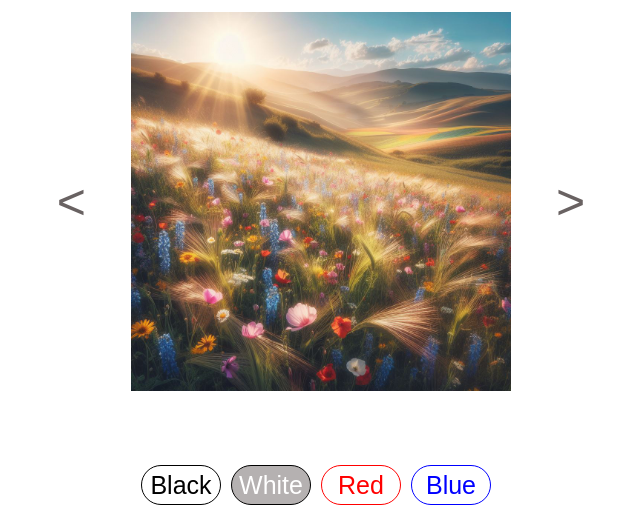
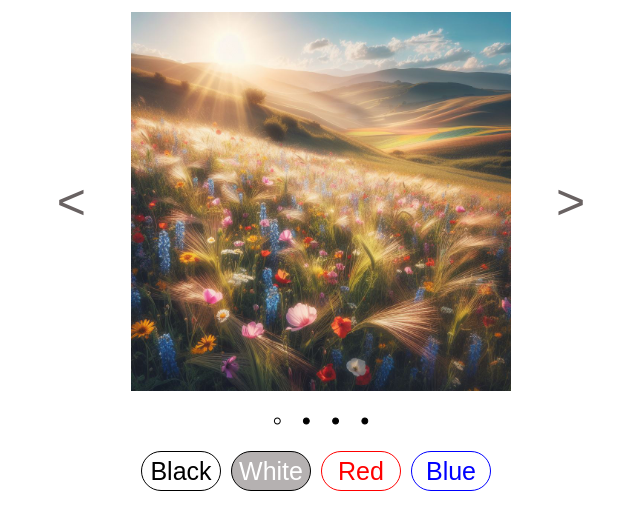
Before and after one commit to kKrksh/krksh, a plain HTML site: page index.html in a window 1280 px wide. Shown: the part 73-601 px from the top of the page, without its empty margins (319-959 px from the left). Drawn offline with Linux system fonts and the light colour scheme.

Commit message:
Update style.css

```diff
--- a/style.css
+++ b/style.css
@@ -21,6 +21,7 @@
   display: flex;
   justify-content: center;
   align-items: center;
+  margin: 0px;
 }
 #display {
   width: 30%;
@@ -64,7 +65,6 @@
   display: flex;
   justify-content: center;
   align-items: center;
-  margin-top: 40px;
 }
 #black, #white, #red, #blue{
   width: 80px;
@@ -100,3 +100,29 @@
   margin-top: 20px;
   align-content: center;
 }
+#picProg{
+  display: flex;
+  justify-content: center;
+  align-items: center;
+}
+#center{
+  display: flex;
+  justify-content: center;
+  align-items: center;
+  margin: 0px;
+  height: 60px
+}
+#current{
+  font-size: 50px;
+}
+#c1{
+  color: white;
+}
+#c1,#c2,#c3,#c4{
+  -webkit-text-stroke-width:1px;
+  -webkit-text-stroke-color:black;
+}
+  justify-content: center;
+  margin-top: 20px;
+  align-content: center;
+}
```
